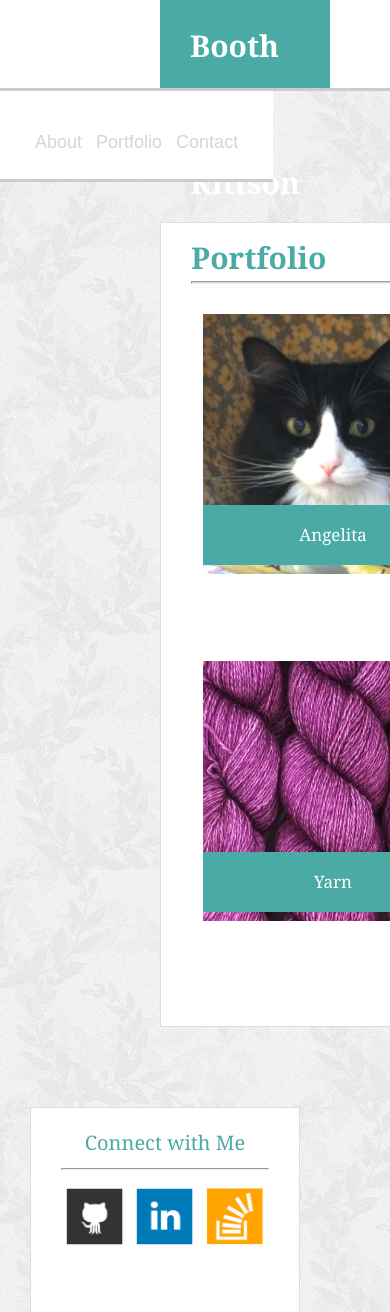
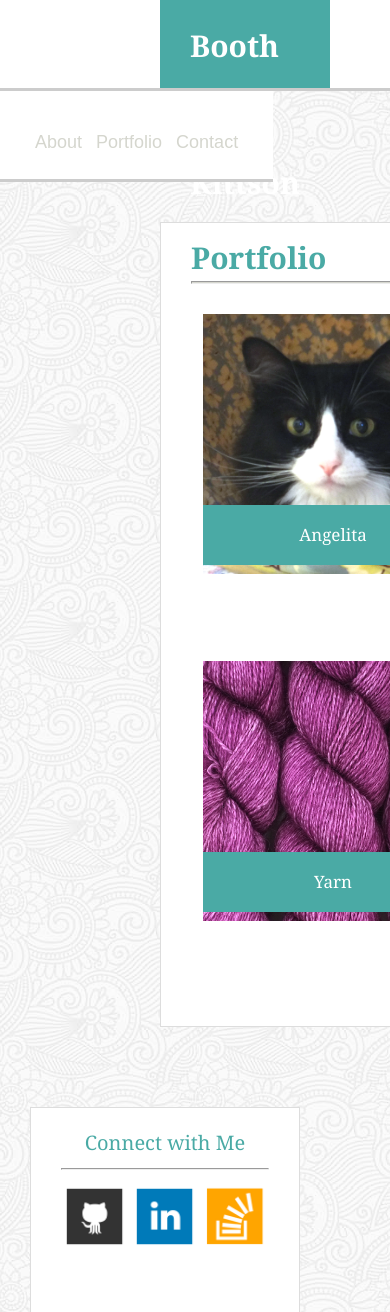
Before and after one commit to kittson/Portfolio, a PHP site: page /assignment1/portfolio.html in a window 390 px wide; the page is wider, and only the part inside the window is pictured. Shown: the top 1312 px of that part. Run offline with PHP 8.4, Linux system fonts and the light colour scheme.

Commit message:
finally got a good start

```diff
--- a/assignment1/assets/css/style.css
+++ b/assignment1/assets/css/style.css
@@ -247,21 +247,26 @@ li {
 
 /** media queries off to a bad start **/
 
+
+@media screen and (max-width: 768px) {
+	/** 768 for tablet **/
+	#box-all {
+		background-image: url('../images/paisley.png');
+	}
+}
+
 @media screen and (max-width: 640px) {
 	/** 640 for cell phone **/
 	#box-all {
 		background-image: url('../images/symphony.png');
 	}
 }
-@media screen and (max-width: 768px) {
-/** 768 for tablet **/
-#box-all {
-	background-image: url('../images/paisley.png');
-}
+/**
 }
 @media screen and (max-width: 980px) {
-/** 980 for desktop **/
+/** 980 for desktop
 #box-all {
 	background-image: url('../images/xv.png');
 	}
 }
+**/
--- a/assignment1/index.html
+++ b/assignment1/index.html
@@ -8,6 +8,7 @@ uses assets/images and assets/css
 <html lang="en">
   	<head>
 	    <meta charset="UTF-8">
+	    <meta name="viewport">
 	    <title>Booth Kittson's Page</title>
 	    <link rel="stylesheet" href="assets/css/reset.css">
 	    <link rel="stylesheet" href="assets/css/style.css">
```
Lines whose indentation alone changed are shown as unchanged.
